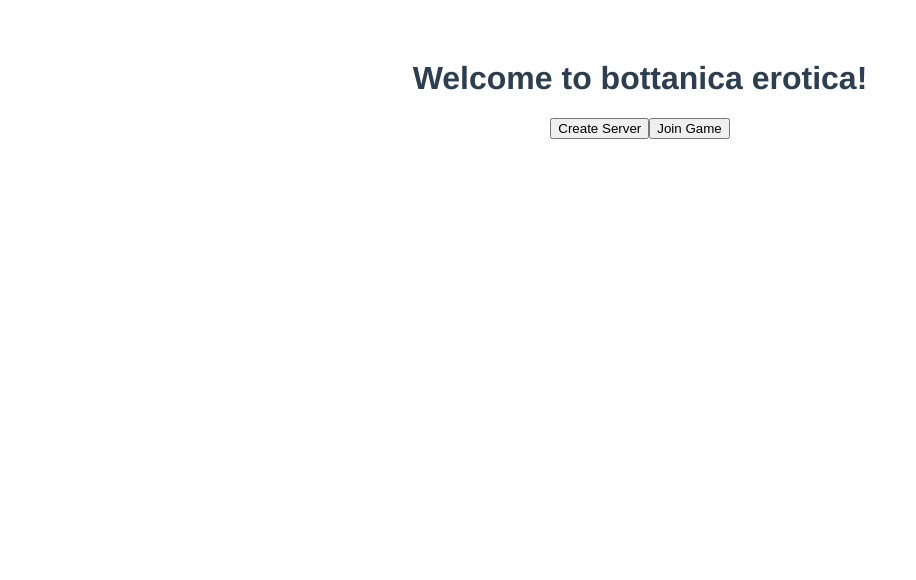
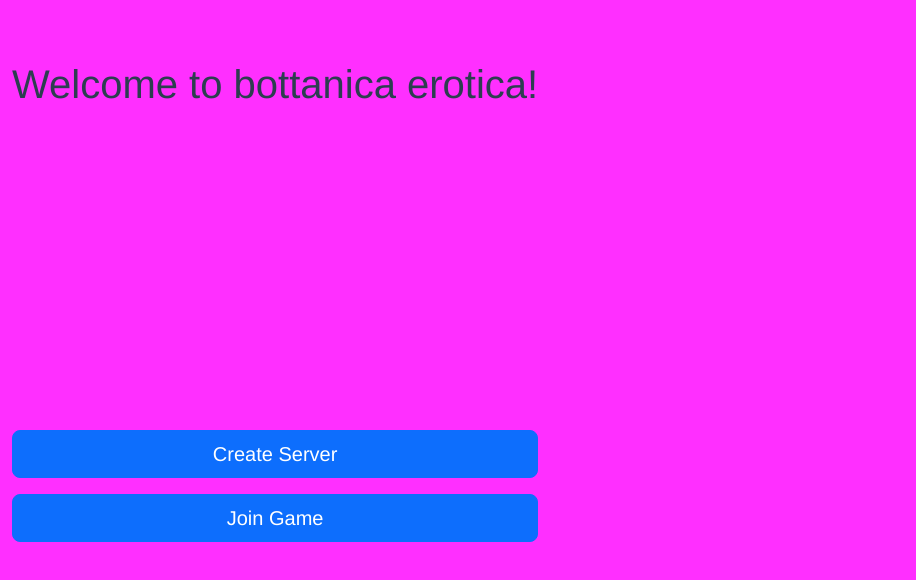
Before and after one commit to SolityForFree/EnjoySGameVueUI, a Vue app: page / in a window 1280 px wide. Shown: the top 580 px of the page, without its empty margins (0-916 px from the left). Built offline with nearby package versions, Linux system fonts and the light colour scheme.

Commit message:
Buttons centered.

```diff
--- a/src/App.vue
+++ b/src/App.vue
@@ -1,10 +1,13 @@
 <template>
-
-  <div v-if="menu">
+  <div v-if="menu" class="h-100">
+    <div class="container-fluid h-100">
     <h1> Welcome to bottanica erotica! </h1>
-    <div class="button-container">
-      <button @click="CreateServer">Create Server</button>
-      <button @click="JoinGame">Join Game</button>
+      <div class="h-100 d-flex align-items-center justify-content-center">
+      <div class="d-grid gap-3 flex-fill">
+        <button @click="CreateServer" class="btn btn-primary btn-lg">Create Server</button>
+        <button @click="JoinGame" class="btn btn-primary btn-lg">Join Game</button>
+      </div>
+      </div>
     </div>
   </div>
   <div v-else-if="createServer">
@@ -61,6 +64,7 @@ export default {
 </script>
 
 <style>
+
 #app {
   font-family: Avenir, Helvetica, Arial, sans-serif;
   -webkit-font-smoothing: antialiased;
@@ -69,9 +73,12 @@ export default {
   color: #2c3e50;
   margin-top: 60px;
 }
+body {
+      min-height: 100vh;
+      display: flex;
+      /* justify-content: center; */
+      /* align-items: center; */
+      background-color: #ff2fff;
+}
 
-.button-container {
-  display: block;
-  gap: 10px; /* Adjust the gap between buttons */
-}
 </style>
--- a/src/main.js
+++ b/src/main.js
@@ -1,5 +1,8 @@
+import "bootstrap/dist/css/bootstrap.css"
 import { createApp } from 'vue'
 import App from './App.vue'
 import './registerServiceWorker'
 
 createApp(App).mount('#app')
+
+import "bootstrap/dist/js/bootstrap.js"
```
